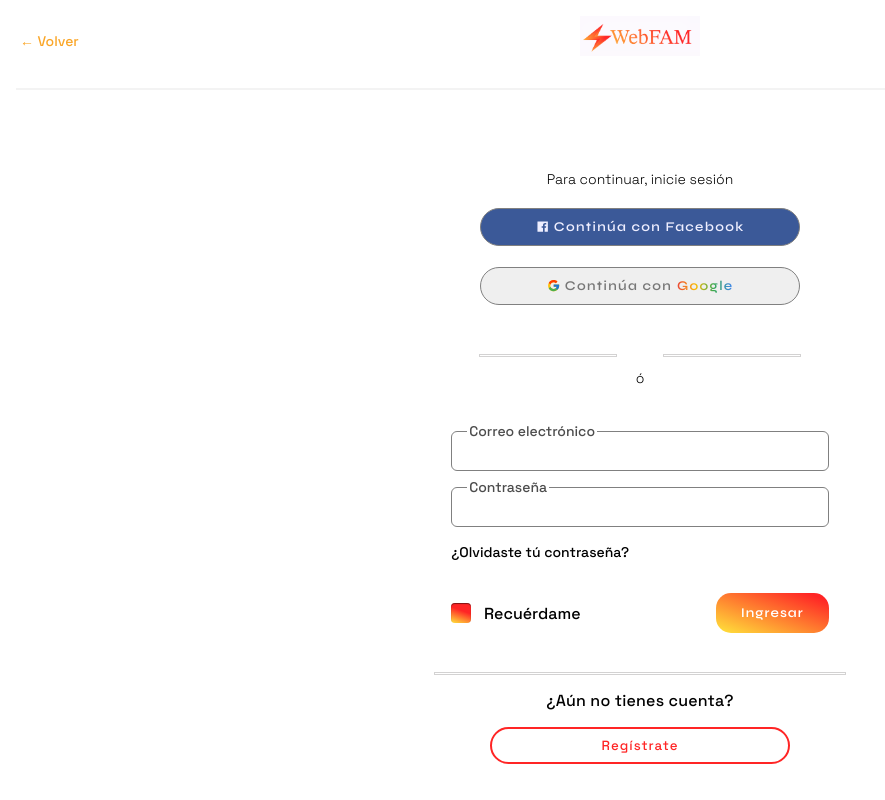
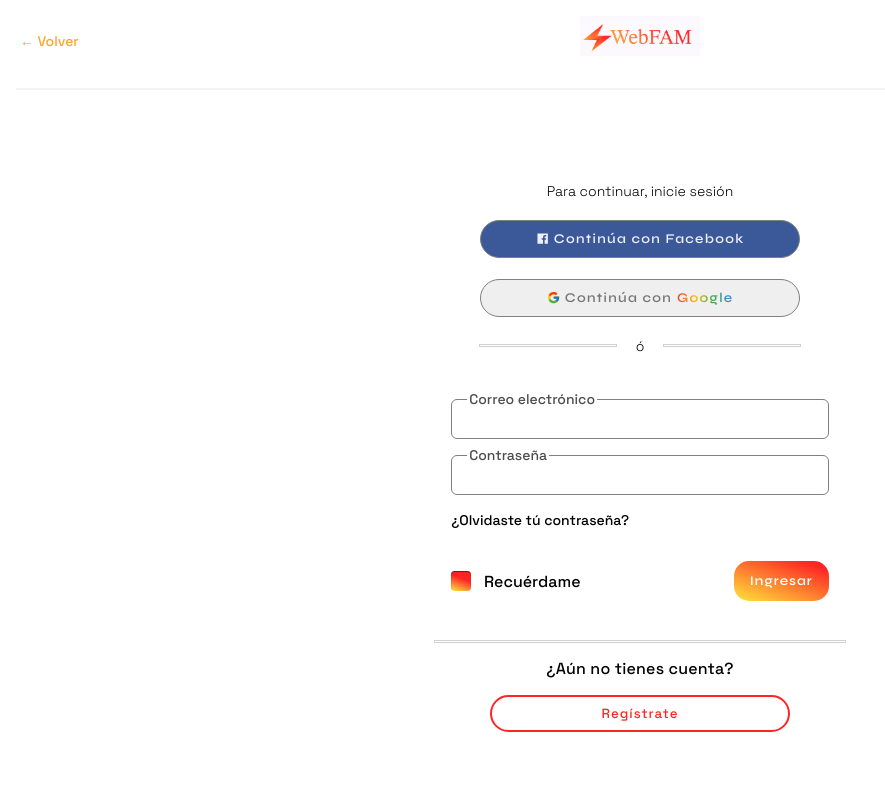
Before and after one commit to KrlosPK/WebFAM, a React (Vite) app: page /login in a window 1280 px wide. Shown: the whole page, without its empty margins (0-885 px from the left). Built offline with nearby package versions, Linux system fonts and the light colour scheme.

Commit message:
fixed login page

```diff
--- a/src/components/Login/login.css
+++ b/src/components/Login/login.css
@@ -30,8 +30,10 @@
 	font-size: 14px;
 	font-weight: lighter;
 	margin: 20px;
-	margin-top: 4rem;
 	text-align: center;
+}
+.first-login:first-child {
+	margin-top: 3.5rem;
 }
 .buttons {
 	align-items: center;
@@ -203,7 +205,6 @@
 /** Login Button */
 .remind-me Button {
 	color: white;
-	width: 30%;
 }
 
 /* Register section */
```
